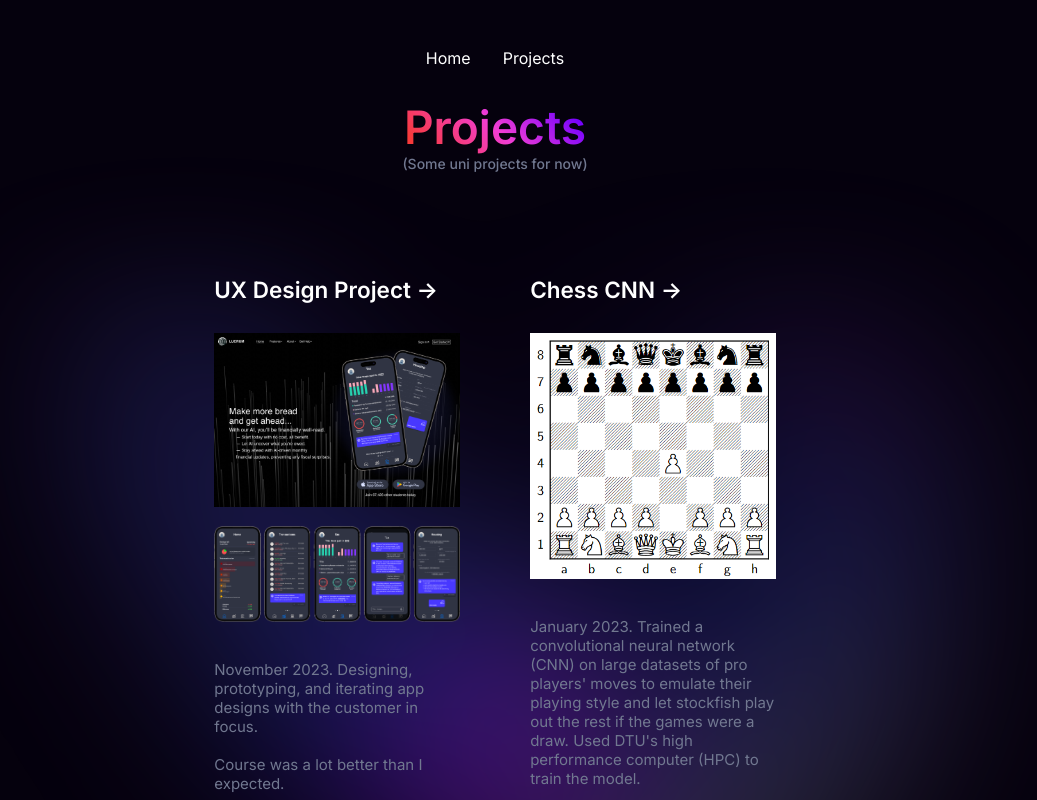
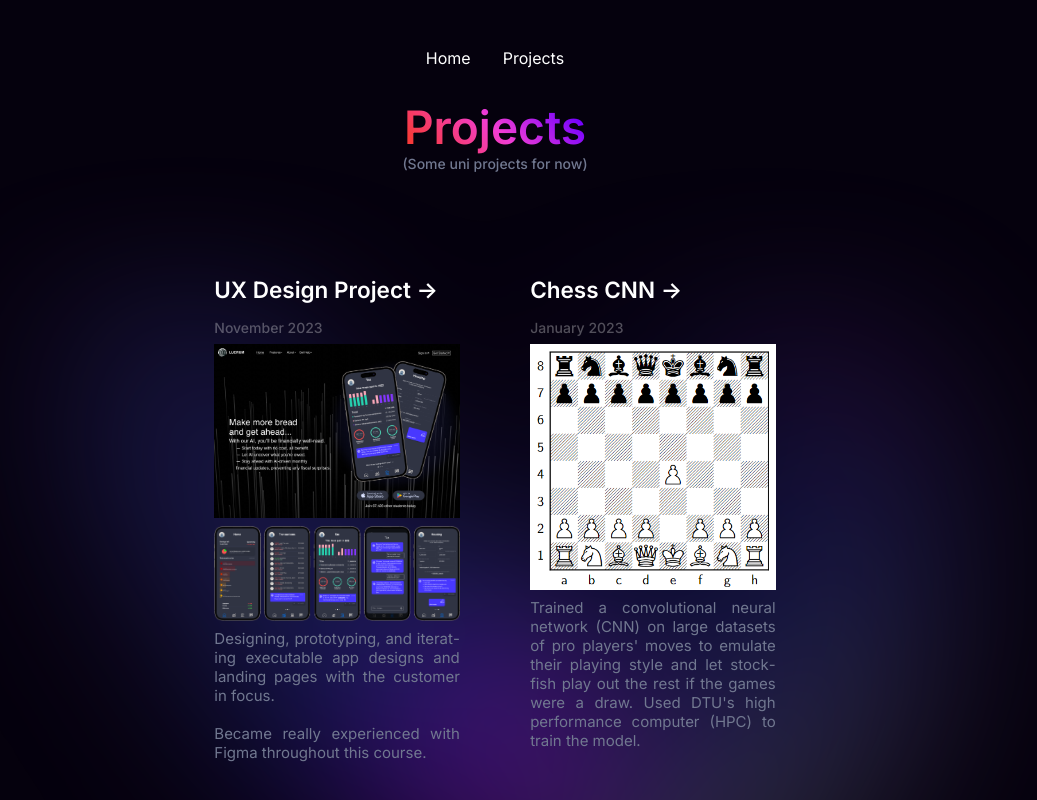
Before and after one commit to nicholaseruplarsen/nicholaseruplarsen.github.io, a Next.js app: page /projects in a window 1280 px wide. Shown: the top 800 px of the page, without its empty margins (145-1182 px from the left). Built offline with nearby package versions, Linux system fonts and the light colour scheme.

Commit message:
Added project descriptions

```diff
--- a/app/projects/page.module.css
+++ b/app/projects/page.module.css
@@ -121,13 +121,26 @@
 
 .card h2 {
   font-weight: 600;
-  margin-bottom: 0.7rem;
+  margin-bottom: 1rem;
 }
 
 .card p {
   margin: 0;
   color: #717890;
+  text-align: justify;
+  hyphens: auto;
 }
+
+.card img {
+  margin-bottom: .5rem;
+}
+
+.card h6 {
+  color: #fff;
+  opacity: 0.3;
+  text-align: left;
+}
+
 
 
 
--- a/app/projects/page.tsx
+++ b/app/projects/page.tsx
@@ -27,19 +27,16 @@ export default function Projects() {
       <div className={styles.grid}>
         <a className={styles.card}  href="ux" target="_blank" rel="noopener noreferrer">
           <h2>UX Design Project <span>-&gt;</span></h2>
-          <br />
+          <h6>November 2023</h6>
           <Image unoptimized className={styles.cardImage} src={landingpage} alt="Landing Page" />
-          <br />
           <Image unoptimized className={styles.cardImage} src={iteration} alt="Iteration" />
-          <br /><br />
-          <p>November 2023. Designing, prototyping, and iterating app designs with the customer in focus. <br /><br /> Course was a lot better than I expected.</p>
+          <p>Designing, prototyping, and iterating executable app designs and landing pages with the customer in focus. <br/><br/> Became really experienced with Figma throughout this course.</p>
         </a>
         <a className={styles.card}  href="/chessai" target="_blank" rel="noopener noreferrer">
           <h2>Chess CNN <span>-&gt;</span></h2>
-          <br />
+          <h6>January 2023</h6>
           <Image unoptimized className={styles.cardImage} src={chessboard} alt="Chess board" />
-          <br /><br />
-          <p>January 2023. Trained a convolutional neural network (CNN) on large datasets of pro players&apos; moves to emulate their playing style and let stockfish play out the rest if the games were a draw. Used DTU&apos;s high performance computer (HPC) to train the model.</p>
+          <p>Trained a convolutional neural network (CNN) on large datasets of pro players&apos; moves to emulate their playing style and let stockfish play out the rest if the games were a draw. Used DTU&apos;s high performance computer (HPC) to train the model.</p>
         </a>
       </div>
     </main>
```
